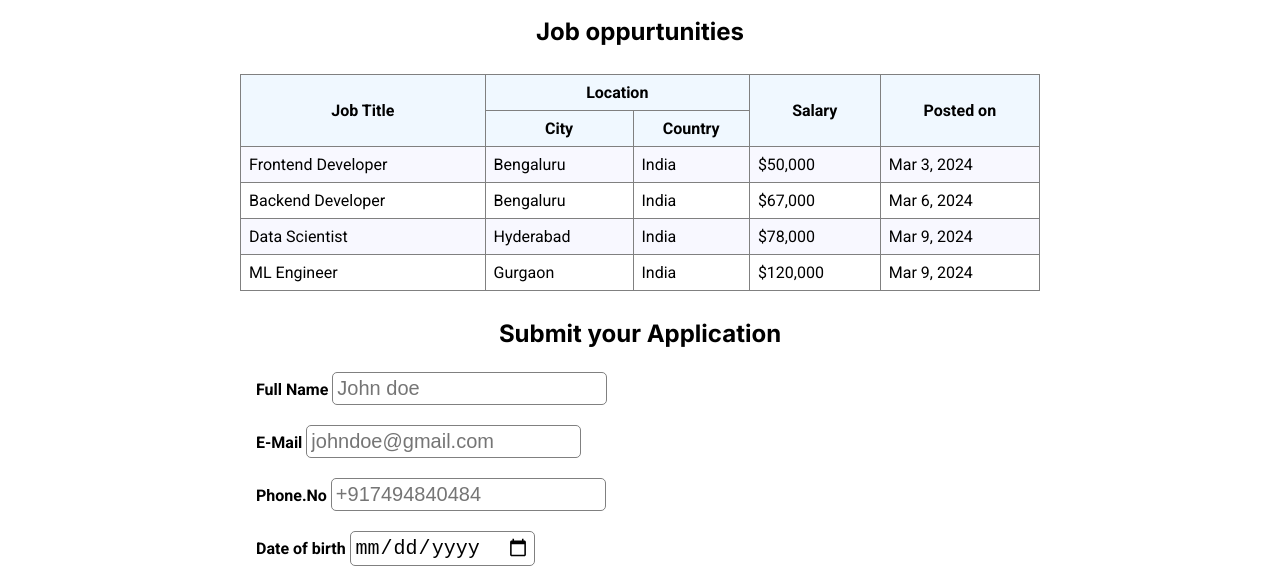
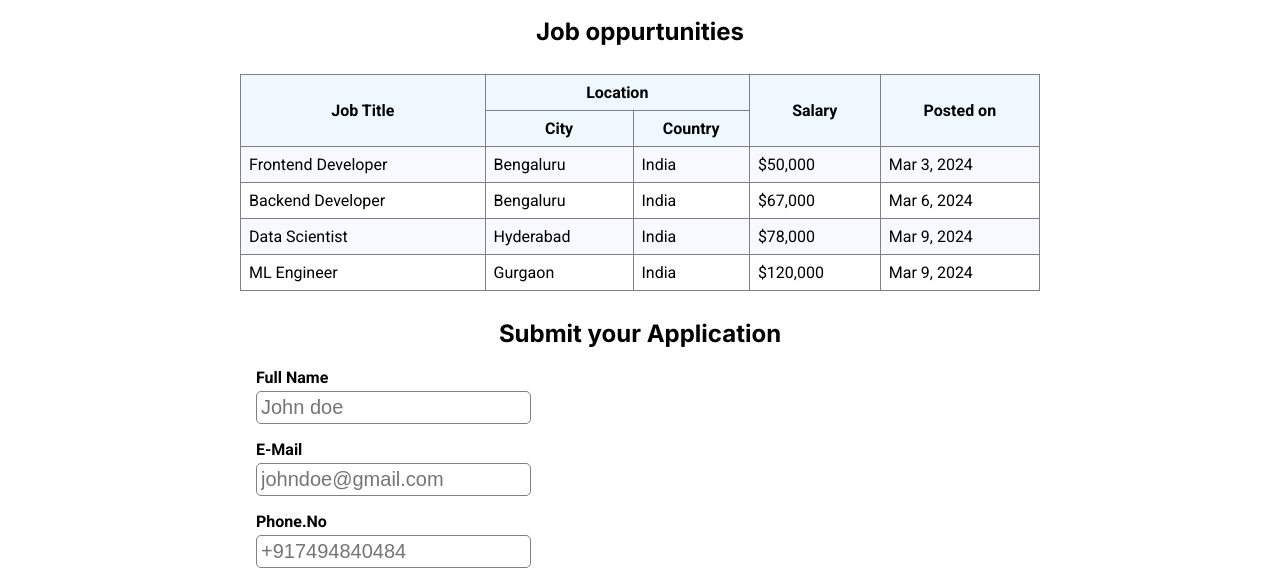
Before and after one commit to krishivsaini/jovian-careers-responsive, a plain HTML site: page src/index.html in a window 1280 px wide. Shown: the part 696-1275 px from the top of the page. Drawn offline with Linux system fonts and the light colour scheme.

Commit message:
addes br tag

```diff
--- a/src/index.html
+++ b/src/index.html
@@ -109,27 +109,27 @@
         <h2>Submit your Application</h2>
         <form id="application-form" action="https://formbold.com/s/35pPZ" method="post" enctype="multipart/form-data">
             <div class="form-group">
-                <label for="name">Full Name</label>
+                <label for="name">Full Name</label><br>
                 <input type="text" id="name" name="name" required placeholder="John doe">
             </div>
             <div class="form-group">
-                <label for="e-mail">E-Mail</label>
+                <label for="e-mail">E-Mail</label><br>
                 <input type="email" id="email" name="e-mail" required placeholder="johndoe@gmail.com">
             </div>
             <div class="form-group">
-                <label for="phone">Phone.No</label>
+                <label for="phone">Phone.No</label><br>
                 <input type="tel" id="phone" name="phone" required placeholder="+917494840484">
             </div>
             <div class="form-group">
-                <label for="date">Date of birth</label>
+                <label for="date">Date of birth</label><br>
                 <input type="date" id="date" name="date" required>
             </div>
             <div class="form-group">
-                <label for="resume">Resume</label>
+                <label for="resume">Resume</label><br>
                 <input type="file" id="resume" name="resume" accept=".pdf,.doc,.docx" required>
             </div>
             <div class="form-group">
-                <label for="position">Position Applied for</label>
+                <label for="position">Position Applied for</label><br>
                 <select id="position" name="position" required>
                     <option value="frontend">Frontend Developer</option>
                     <option value="backend">Backend Developer</option>
```
